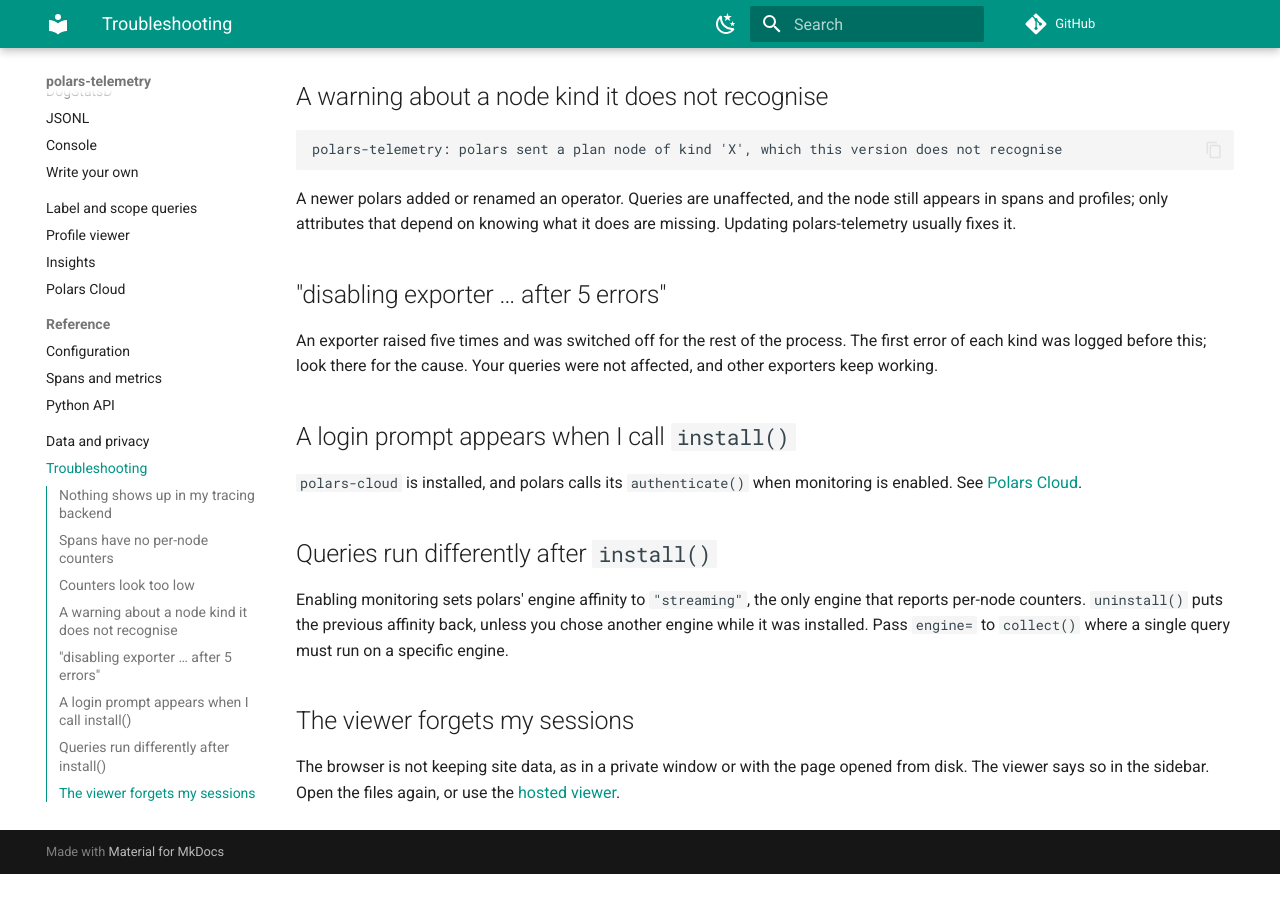
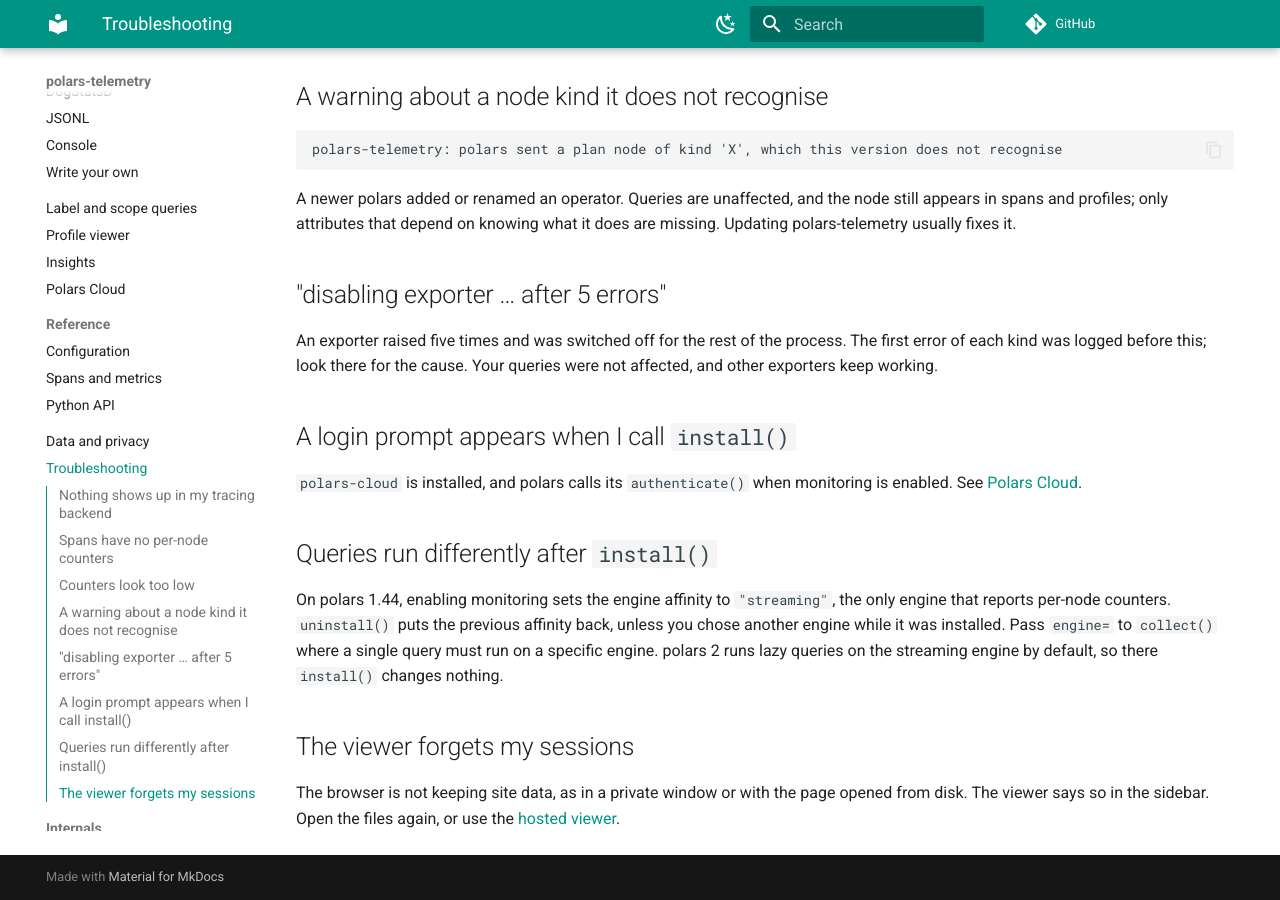
Before and after one commit to jan-krueger/polars-telemetry, an MkDocs documentation site: the page built from docs/troubleshooting.md, in a window 1280 px wide and 900 px high, scrolled down 662 px. Built offline with MkDocs 1.6.1 and Material for MkDocs 9.7.7, drawn with Linux system fonts in a browser that asks for light colours; comment, search, counter and statistics services are not loaded; before the commit the page ends 1536 px from its top, so only the background shows below that.

Commit message:
docs: declare polars 2 support

```diff
--- a/docs/troubleshooting.md
+++ b/docs/troubleshooting.md
@@ -50,10 +50,12 @@
 
 ## Queries run differently after `install()`
 
-Enabling monitoring sets polars' engine affinity to `"streaming"`, the only
-engine that reports per-node counters. `uninstall()` puts the previous affinity
-back, unless you chose another engine while it was installed. Pass `engine=`
-to `collect()` where a single query must run on a specific engine.
+On polars 1.44, enabling monitoring sets the engine affinity to `"streaming"`,
+the only engine that reports per-node counters. `uninstall()` puts the previous
+affinity back, unless you chose another engine while it was installed. Pass
+`engine=` to `collect()` where a single query must run on a specific engine.
+polars 2 runs lazy queries on the streaming engine by default, so there
+`install()` changes nothing.
 
 ## The viewer forgets my sessions
 
```
Also changed, not shown: README.md (+7 -5 lines), docs/getting-started.md (+5 -3 lines), docs/internals/compatibility.md (+5 -1 lines), docs/labels.md (+2 -1 lines), 2 other files.
